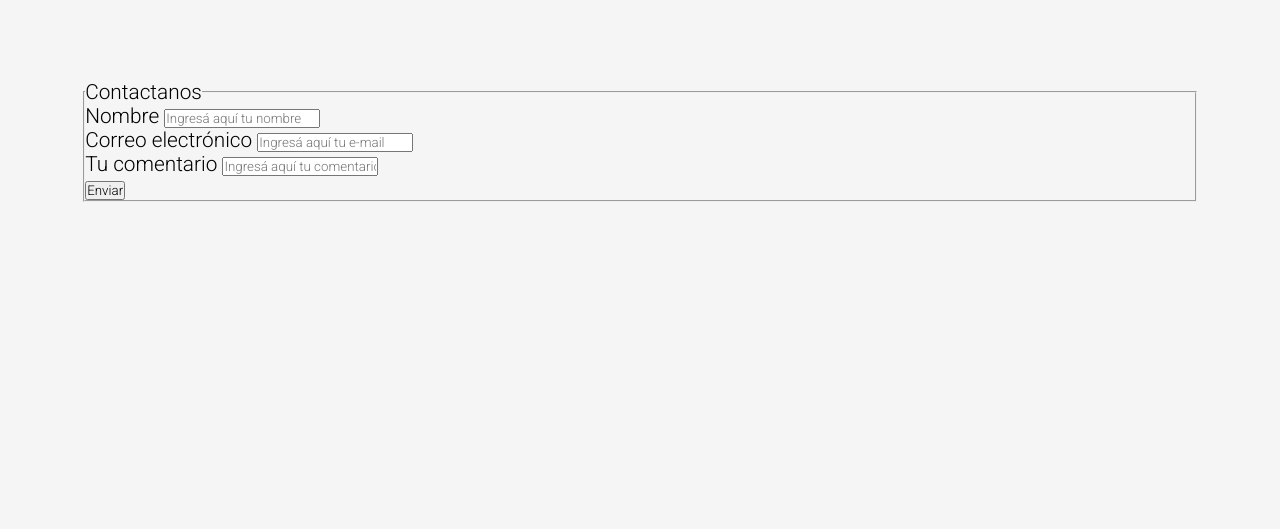
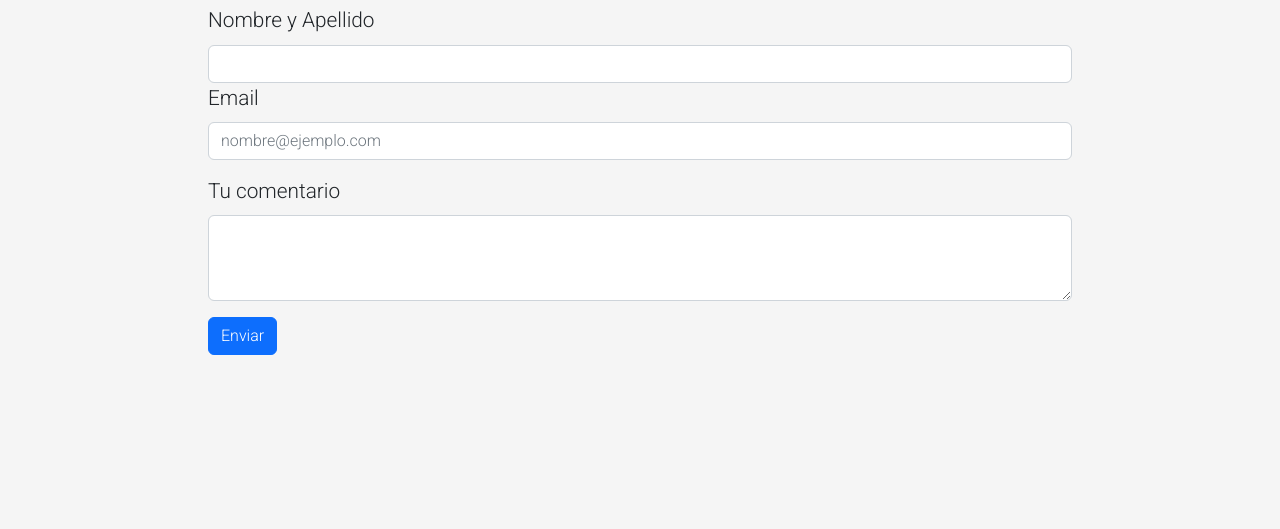
Before and after one commit to mdelroio/idea-DelRoio, a plain HTML site: page pages/contacto.html in a window 1280 px wide. Shown: the part 185-714 px from the top of the page. Drawn offline with nearby package versions, Linux system fonts and the light colour scheme.

Commit message:
subiendo modificacion sobre la pagina Contacto usando Bootstrap

```diff
--- a/css/style.css
+++ b/css/style.css
@@ -46,7 +46,7 @@
     overflow: scroll;
 }
 
-.mainGeneralHome{
+.mainGeneralHome {
     display: grid;
     grid-template-areas: "pMain pMain pMain"
         "contenedorFotoMain contenedorFotoMain contenedorFotoMain"
@@ -180,7 +180,7 @@ footer p {
 
 /* H1 configuracion que figura en todas las paginas */
 
-h1{
+h1 {
     text-align: center;
     font-size: 2em;
     padding: 1em;
@@ -190,9 +190,9 @@ h1{
 
 .categoriasTravelTips {
     text-align: center;
-    }
+}
 
-.pTravelTips{
+.pTravelTips {
     font-size: 1.5em;
 }
 
@@ -218,22 +218,23 @@ h1{
 
 /* configuracion de la pagina Fotos */
 
-.mainPaginaFotos{
+.mainPaginaFotos {
     display: flex;
     flex-wrap: wrap;
     justify-content: center;
 }
 
-.fotosPaginaFotos{
+.fotosPaginaFotos {
     margin: 0.5em;
 }
 
 /* configuracion de la pagina Contacto */
 
-.formularioContacto{
-    margin: 4em;
+.formularioContacto {
+    margin-left: 2em;
+    margin-right: 2em;
     font-size: 1.3em;
-    line-height: 1.5    em;
+    line-height: 1.5;
 }
 
 /*estructura general del layour para pantallas medianas: Ipads / tables */
@@ -270,12 +271,13 @@ h1{
 @media screen and (min-width:1024px) {
     .bodyGeneral {
         display: grid;
-        grid-template-areas:    "headerGeneral navGeneral navGeneral navGeneral"
-                                "mainGeneral mainGeneral mainGeneral mainGeneral"
-                                "footerGeneral footerGeneral footerGeneral footerGeneral";
+        grid-template-areas: "headerGeneral navGeneral navGeneral navGeneral"
+            "mainGeneral mainGeneral mainGeneral mainGeneral"
+            "footerGeneral footerGeneral footerGeneral footerGeneral";
     }
 
     .headerGeneral {
+        height: fit-content;
         height: 10vh;
         justify-content: flex-start;
         padding: 0.2em;
@@ -299,22 +301,27 @@ h1{
         height: fit-content;
     }
 
-    footer a img{
+    footer a img {
         height: 2em;
 
     }
 
-    footer p{
+    footer p {
         padding: 0;
 
     }
 
     .imagenTravelTips {
         height: 5em;
-        margin-bottom: 1    em;
+        margin-bottom: 1 em;
     }
 
     .mainGuiasDeViaje {
-        flex-direction: row;}
+        flex-direction: row;
+    }
 
+    .formularioContacto {
+        margin-left: 10em;
+        margin-right: 10em;
+    }
 }
--- a/pages/contacto.html
+++ b/pages/contacto.html
@@ -5,6 +5,10 @@
     <meta charset="UTF-8">
     <meta http-equiv="X-UA-Compatible" content="IE=edge">
     <meta name="viewport" content="width=device-width, initial-scale=1.0">
+
+    <!-- link de bootstrap -->
+    <link href="https://cdn.jsdelivr.net/npm/bootstrap@5.2.0-beta1/dist/css/bootstrap.min.css" rel="stylesheet"
+        integrity="sha384-0evHe/X+R7YkIZDRvuzKMRqM+OrBnVFBL6DOitfPri4tjfHxaWutUpFmBp4vmVor" crossorigin="anonymous">
 
     <!-- link a mi css -->
     <link rel="stylesheet" href="../css/style.css">
@@ -37,31 +41,23 @@
     <main class="mainGeneral">
         <h1> CONTACTO </h1>
 
-        <form class="formularioContacto">
-            <fieldset>
-                <legend>Contactanos</legend>
-                <div>
-                    <label for="nombre">Nombre</label>
-                    <input type="text" name="nombre" placeholder="Ingresá aquí tu nombre">
-                </div>
+        <div class="formularioContacto">
+            <div>
+                <label for="exampleFormControlInput1" class="form-label"> Nombre y Apellido </label>
+                <input class="form-control" type="text" aria-label="default input example">
+            </div>
 
-                <div>
-                    <label for="mail">Correo electrónico</label>
-                    <input type="email" name="mail" placeholder="Ingresá aquí tu e-mail">
-                </div>
+            <div class="mb-3">
+                <label for="exampleFormControlInput1" class="form-label"> Email </label>
+                <input type="email" class="form-control" id="exampleFormControlInput1" placeholder="nombre@ejemplo.com">
+            </div>
+            <div class="mb-3">
+                <label for="exampleFormControlTextarea1" class="form-label">Tu comentario</label>
+                <textarea class="form-control" id="exampleFormControlTextarea1" rows="3"></textarea>
+            </div>
+            <button type="submit" class="btn btn-primary">Enviar</button>
 
-                <div>
-                    <label for="comment">Tu comentario</label>
-                    <input type="text" name="comment" placeholder="Ingresá aquí tu comentario">
-                </div>
-
-                <div>
-                    <input class="botonEnviar" type="submit" value="Enviar">
-                </div>
-            </fieldset>
-        </form>
-
-
+        </div>
 
     </main>
 
@@ -77,6 +73,12 @@
         <p>© Travel with Maio - 2022</p>
     </footer>
 
+
+
+    <!-- JavaScript Bundle with Popper -->
+    <script src="https://cdn.jsdelivr.net/npm/bootstrap@5.2.0-beta1/dist/js/bootstrap.bundle.min.js"
+        integrity="sha384-pprn3073KE6tl6bjs2QrFaJGz5/SUsLqktiwsUTF55Jfv3qYSDhgCecCxMW52nD2"
+        crossorigin="anonymous"></script>
 </body>
 
 </html>
```
